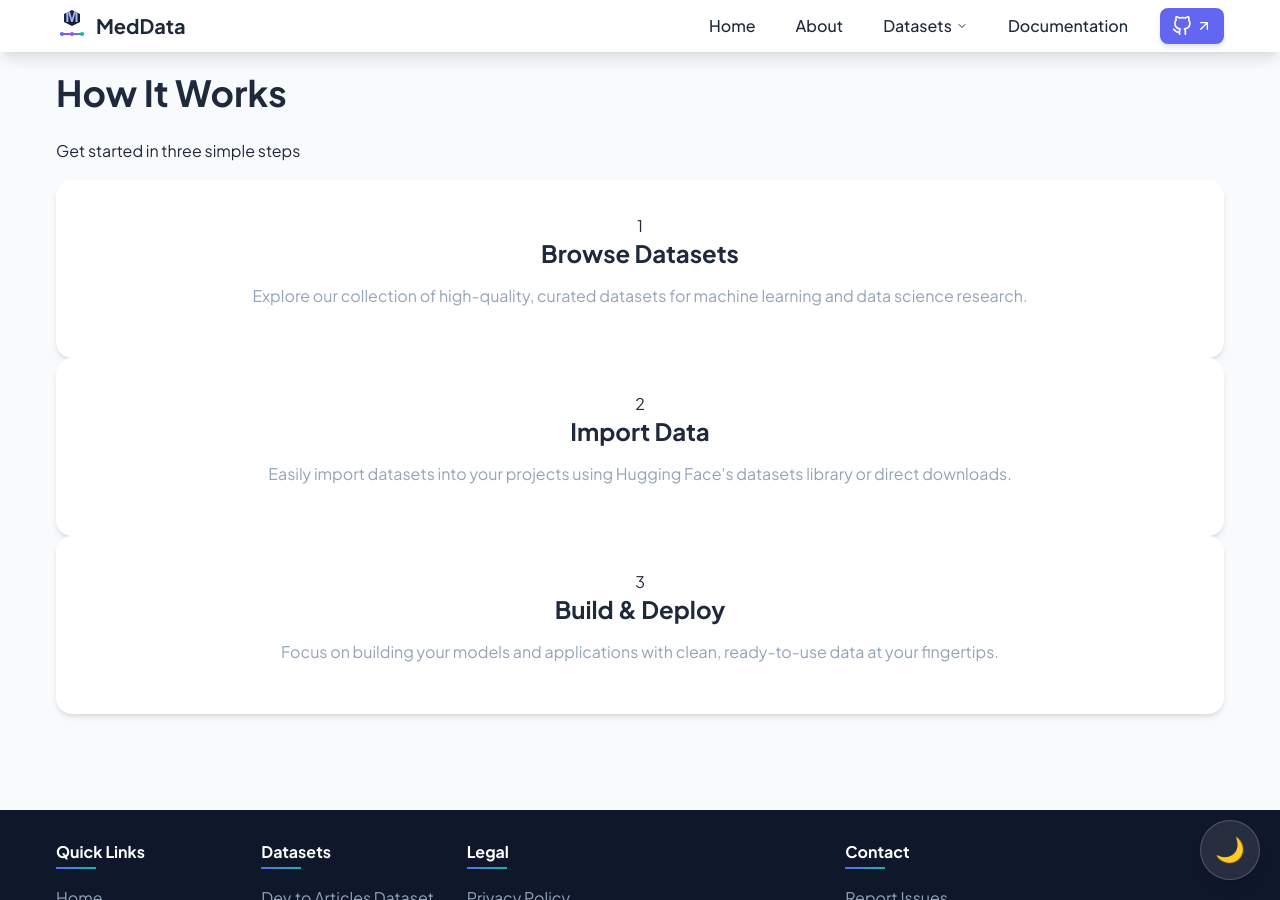
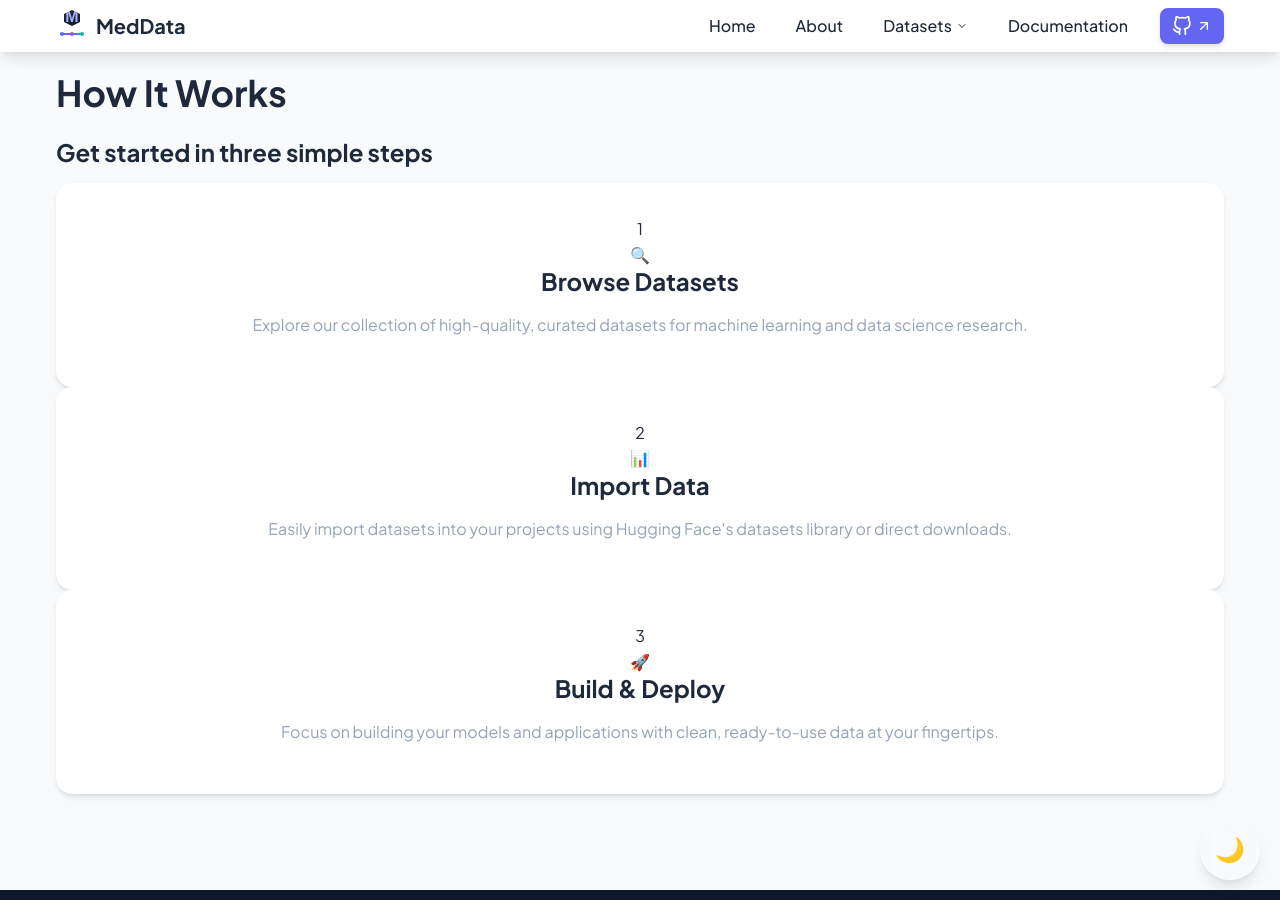
Before and after one commit to alaamer12/MedData, a Jekyll site: the page built from index.md, in a window 1280 px wide and 900 px high, scrolled down 1956 px. Built offline with Jekyll 4.4.1, drawn with Linux system fonts in a browser that asks for light colours.

Commit message:
docs: update index.md with latest content

```diff
--- a/index.md
+++ b/index.md
@@ -55,33 +55,36 @@ description: A premier data engineering hub providing comprehensive datasets for
   </div>
 </section>
 
-<section class="workflow-section">
+<section class="how-it-works">
   <div class="container">
     <div class="section-header">
       <h2>How It Works</h2>
-      <p class="section-subtitle">Get started in three simple steps</p>
+      <h3 class="section-subtitle">Get started in three simple steps</h3>
     </div>
-    <div class="workflow-steps">
+    <div class="workflow-grid">
       <div class="workflow-step reveal">
-        <div class="step-number">1</div>
-        <div class="step-content">
-          <h3>Browse Datasets</h3>
-          <p>Explore our collection of high-quality, curated datasets for machine learning and data science research.</p>
+        <div class="workflow-number">1</div>
+        <div class="workflow-icon">
+          <span>🔍</span>
         </div>
+        <h3>Browse Datasets</h3>
+        <p>Explore our collection of high-quality, curated datasets for machine learning and data science research.</p>
       </div>
       <div class="workflow-step reveal">
-        <div class="step-number">2</div>
-        <div class="step-content">
-          <h3>Import Data</h3>
-          <p>Easily import datasets into your projects using Hugging Face's datasets library or direct downloads.</p>
+        <div class="workflow-number">2</div>
+        <div class="workflow-icon">
+          <span>📊</span>
         </div>
+        <h3>Import Data</h3>
+        <p>Easily import datasets into your projects using Hugging Face's datasets library or direct downloads.</p>
       </div>
       <div class="workflow-step reveal">
-        <div class="step-number">3</div>
-        <div class="step-content">
-          <h3>Build & Deploy</h3>
-          <p>Focus on building your models and applications with clean, ready-to-use data at your fingertips.</p>
+        <div class="workflow-number">3</div>
+        <div class="workflow-icon">
+          <span>🚀</span>
         </div>
+        <h3>Build & Deploy</h3>
+        <p>Focus on building your models and applications with clean, ready-to-use data at your fingertips.</p>
       </div>
     </div>
   </div>
```
